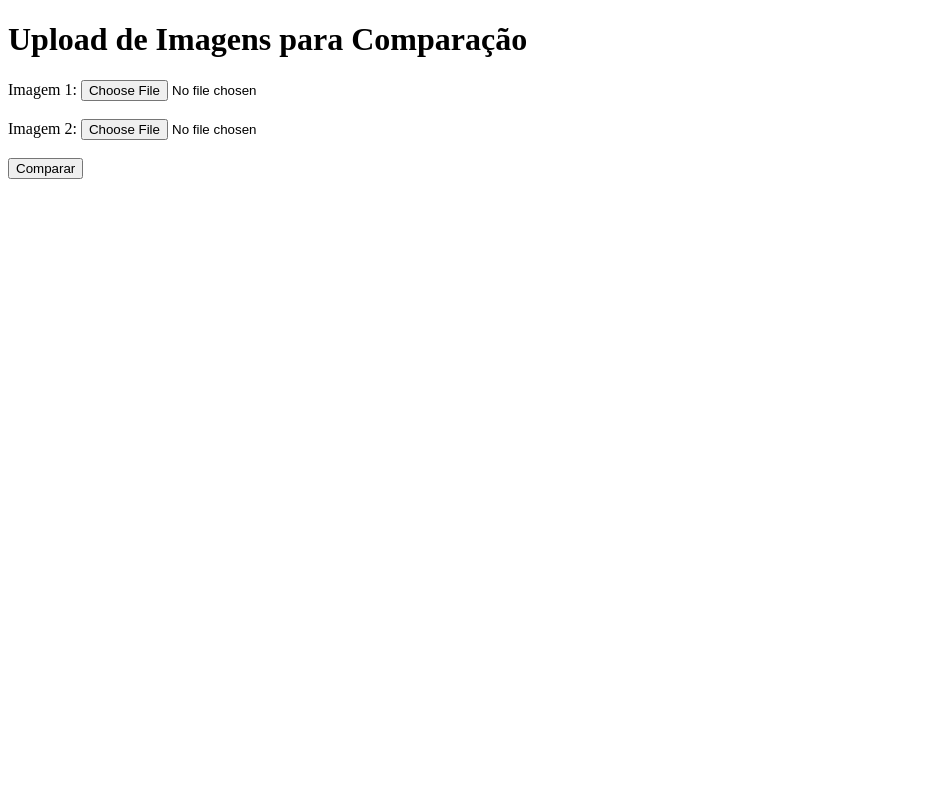
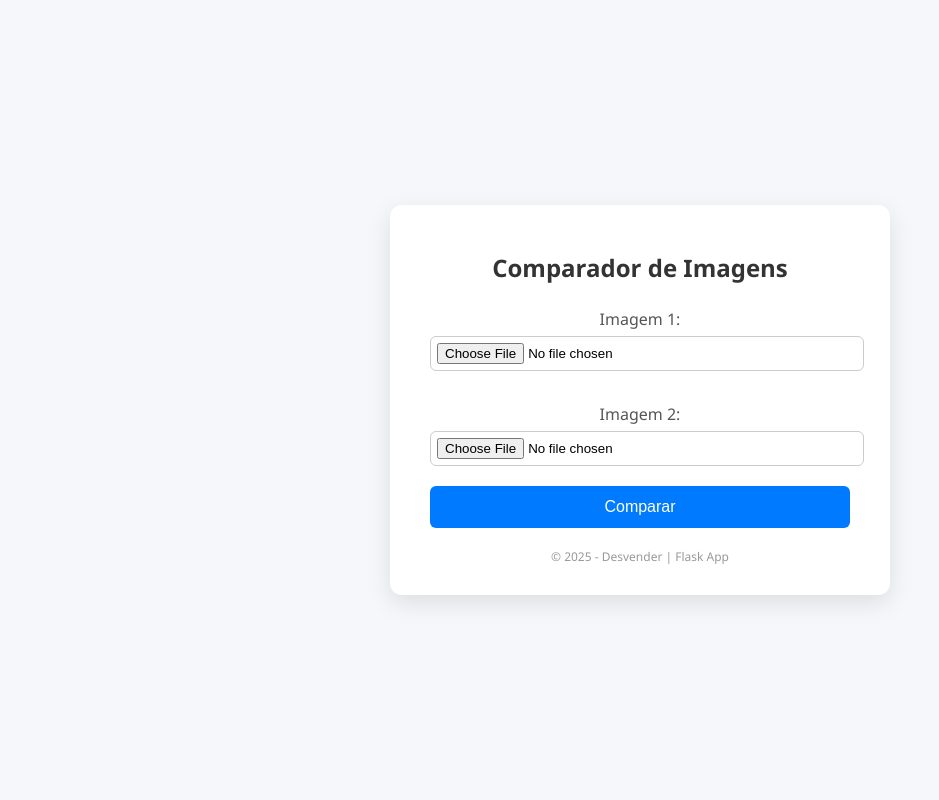
Before and after one commit to pedroengenheiro187/Compare1, a Flask app: page / in a window 1280 px wide. Shown: the whole page, without its empty margins (0-939 px from the left). Run offline with Flask 3, Linux system fonts and the light colour scheme.

Commit message:
Add files via upload

```diff
--- a/templates/index.html
+++ b/templates/index.html
@@ -1,18 +1,79 @@
-
 <!DOCTYPE html>
 <html lang="pt-BR">
 <head>
     <meta charset="UTF-8">
     <title>Comparador de Imagens</title>
+    <meta name="viewport" content="width=device-width, initial-scale=1.0">
+    <style>
+        body {
+            background: #f5f7fa;
+            font-family: 'Segoe UI', Tahoma, Geneva, Verdana, sans-serif;
+            display: flex;
+            justify-content: center;
+            align-items: center;
+            height: 100vh;
+            margin: 0;
+        }
+        .container {
+            background: #ffffff;
+            padding: 30px 40px;
+            border-radius: 12px;
+            box-shadow: 0 8px 25px rgba(0, 0, 0, 0.1);
+            width: 100%;
+            max-width: 420px;
+            text-align: center;
+        }
+        h1 {
+            margin-bottom: 24px;
+            color: #333;
+            font-size: 24px;
+        }
+        label {
+            font-weight: 500;
+            display: block;
+            margin: 12px 0 6px;
+            color: #555;
+        }
+        input[type="file"] {
+            margin-bottom: 20px;
+            border: 1px solid #ccc;
+            padding: 6px;
+            border-radius: 6px;
+            width: 100%;
+        }
+        button {
+            background-color: #007bff;
+            color: white;
+            border: none;
+            padding: 12px 20px;
+            font-size: 16px;
+            border-radius: 6px;
+            cursor: pointer;
+            width: 100%;
+        }
+        button:hover {
+            background-color: #0056b3;
+        }
+        .footer {
+            margin-top: 20px;
+            font-size: 12px;
+            color: #999;
+        }
+    </style>
 </head>
 <body>
-    <h1>Upload de Imagens para Comparação</h1>
-    <form method="POST" action="/comparar" enctype="multipart/form-data">
-        <label>Imagem 1:</label>
-        <input type="file" name="image1" required><br><br>
-        <label>Imagem 2:</label>
-        <input type="file" name="image2" required><br><br>
-        <button type="submit">Comparar</button>
-    </form>
+    <div class="container">
+        <h1>Comparador de Imagens</h1>
+        <form method="POST" action="/compare" enctype="multipart/form-data">
+            <label for="image1">Imagem 1:</label>
+            <input type="file" name="image1" accept="image/*" required>
+
+            <label for="image2">Imagem 2:</label>
+            <input type="file" name="image2" accept="image/*" required>
+
+            <button type="submit">Comparar</button>
+        </form>
+        <div class="footer">© 2025 - Desvender | Flask App</div>
+    </div>
 </body>
 </html>
```
